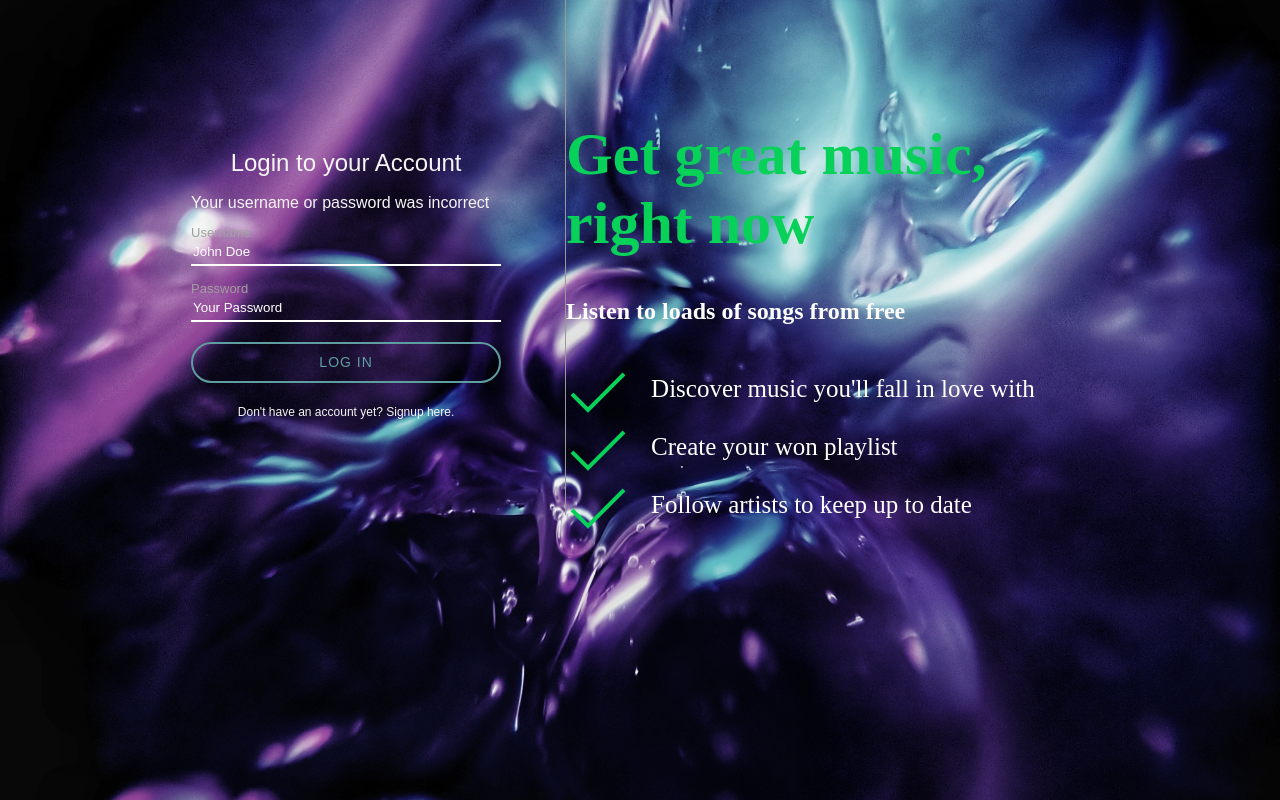
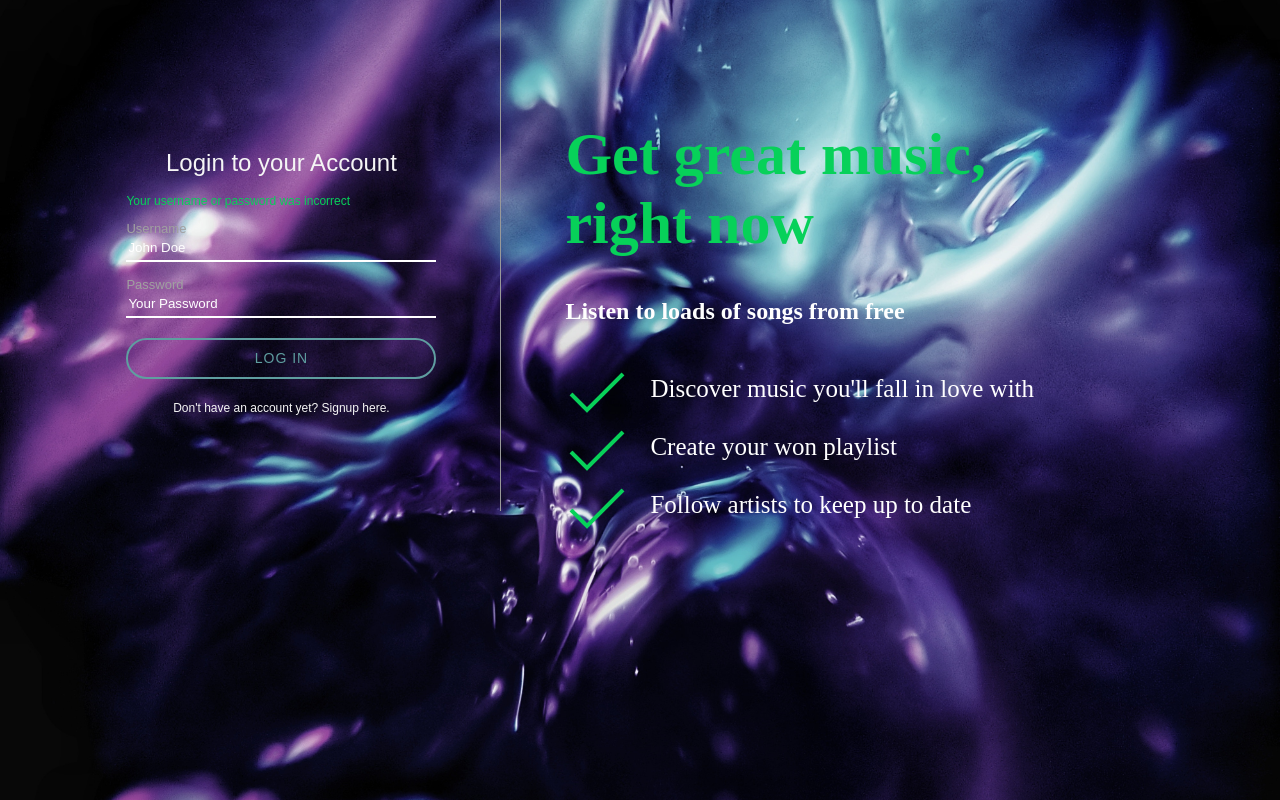
Before and after one commit to liam34/PhpProjectOnGit, a PHP site: page /register.php in a window 1280 px wide. Run offline with PHP 8.4, Linux system fonts and the light colour scheme.

Commit message:
accept incoming

```diff
--- a/assets/css/register.css
+++ b/assets/css/register.css
@@ -132,19 +132,11 @@ html, body {
 }
 
 #loginText {
-<<<<<<< HEAD
-    padding: 45px;
-    display: table-cell;
-    vertical-align: top;
-    padding-top: 120px;
-
-=======
     padding: 64px;
     display: table-cell;
     vertical-align: top;
     padding-top: 80px;
     color: #fff;
->>>>>>> da7f00f1c8561d2c840ba4ec7a855dbc674c84c0
 }
 
 
@@ -171,16 +163,8 @@ html, body {
 
 }
 
-<<<<<<< HEAD
-#loginContainer Form {
-    display: flex;
-    flex-direction: column;
-    align-items: flex-end;
-  }
-=======
 #inputContainer .errorMessage {
     color: #07d159;
     font-size: 12px;
     display: block;
 }
->>>>>>> da7f00f1c8561d2c840ba4ec7a855dbc674c84c0
```
